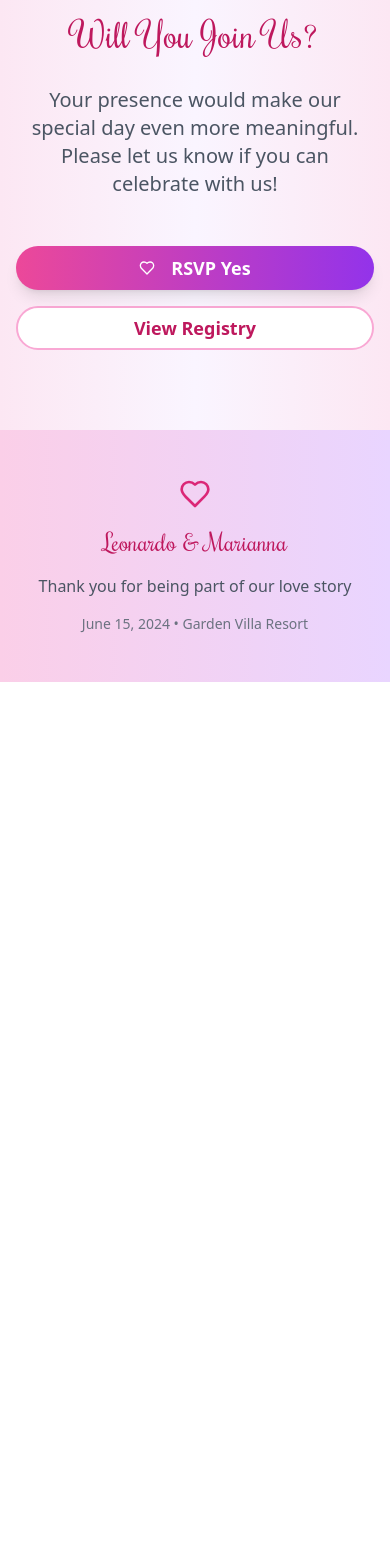
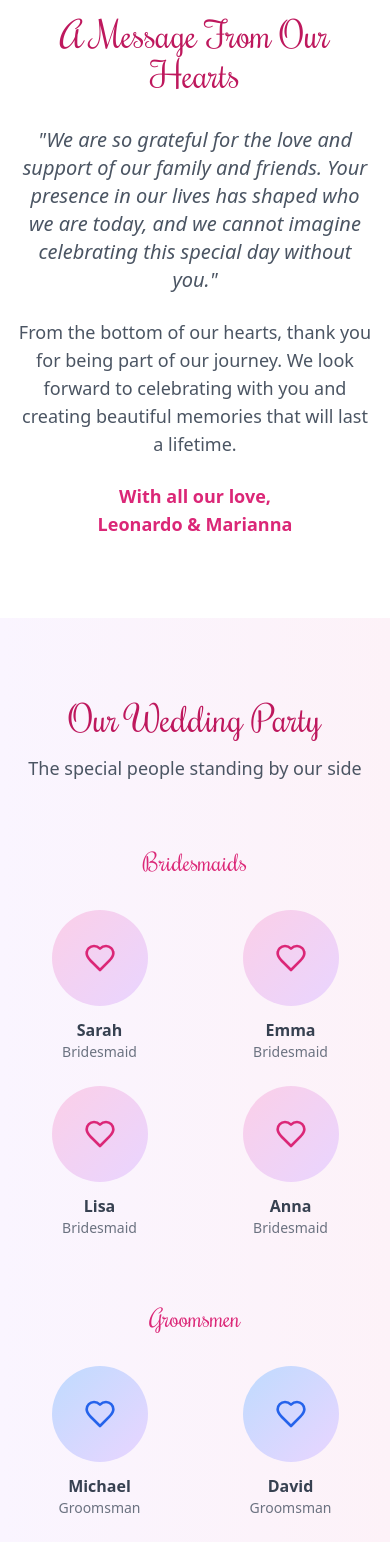
Before and after one commit to KwameGilbert/wedding, a React (Vite) app: page /wedding in a window 390 px wide. Shown: the part 5400-6942 px from the top of the page. Before the commit the page ends 6082 px from the top, so only its background shows below. Built offline with nearby package versions, Linux system fonts and the light colour scheme; the HTML template or start-up script is replaced by a standard one.

Commit message:
Add Greetings and People sections
cgen-f695b407f8fb48929e7e587177f8fd98

```diff
--- a/src/pages/Wedding.tsx
+++ b/src/pages/Wedding.tsx
@@ -286,6 +286,131 @@ const Wedding = () => {
         </div>
       </motion.section>
 
+      {/* Greetings Section */}
+      <motion.section
+        id="greeting-section"
+        variants={sectionVariants}
+        initial="hidden"
+        whileInView="visible"
+        viewport={{ once: true, margin: "-100px" }}
+        className="py-20 px-4 bg-white"
+      >
+        <div className="max-w-4xl mx-auto text-center">
+          <motion.h2
+            className="text-4xl md:text-5xl font-rochester text-pink-700 mb-8"
+            initial={{ opacity: 0, y: 20 }}
+            whileInView={{ opacity: 1, y: 0 }}
+            transition={{ duration: 0.8 }}
+          >
+            A Message From Our Hearts
+          </motion.h2>
+
+          <motion.div
+            className="space-y-6 text-lg text-gray-600"
+            initial={{ opacity: 0, y: 30 }}
+            whileInView={{ opacity: 1, y: 0 }}
+            transition={{ duration: 0.8, delay: 0.3 }}
+          >
+            <p className="text-xl italic">
+              "We are so grateful for the love and support of our family and
+              friends. Your presence in our lives has shaped who we are today,
+              and we cannot imagine celebrating this special day without you."
+            </p>
+            <p>
+              From the bottom of our hearts, thank you for being part of our
+              journey. We look forward to celebrating with you and creating
+              beautiful memories that will last a lifetime.
+            </p>
+            <p className="text-pink-600 font-semibold">
+              With all our love,
+              <br />
+              Leonardo & Marianna
+            </p>
+          </motion.div>
+        </div>
+      </motion.section>
+
+      {/* Bridesmaid & Groomsmen Section */}
+      <motion.section
+        id="people-section"
+        variants={sectionVariants}
+        initial="hidden"
+        whileInView="visible"
+        viewport={{ once: true, margin: "-100px" }}
+        className="py-20 px-4 bg-gradient-to-r from-purple-50 to-pink-50"
+      >
+        <div className="max-w-6xl mx-auto">
+          <div className="text-center mb-16">
+            <motion.h2
+              className="text-4xl md:text-5xl font-rochester text-pink-700 mb-4"
+              initial={{ opacity: 0, y: 20 }}
+              whileInView={{ opacity: 1, y: 0 }}
+              transition={{ duration: 0.8, delay: 0.2 }}
+            >
+              Our Wedding Party
+            </motion.h2>
+            <motion.p
+              className="text-lg text-gray-600"
+              initial={{ opacity: 0, y: 20 }}
+              whileInView={{ opacity: 1, y: 0 }}
+              transition={{ duration: 0.8, delay: 0.4 }}
+            >
+              The special people standing by our side
+            </motion.p>
+          </div>
+
+          <div className="grid grid-cols-1 lg:grid-cols-2 gap-16">
+            {/* Bridesmaids */}
+            <div>
+              <h3 className="text-2xl font-rochester text-pink-600 mb-8 text-center">
+                Bridesmaids
+              </h3>
+              <div className="grid grid-cols-2 gap-6">
+                {["Sarah", "Emma", "Lisa", "Anna"].map((name, index) => (
+                  <motion.div
+                    key={name}
+                    className="text-center"
+                    initial={{ opacity: 0, y: 30 }}
+                    whileInView={{ opacity: 1, y: 0 }}
+                    transition={{ duration: 0.6, delay: index * 0.1 }}
+                  >
+                    <div className="w-24 h-24 mx-auto mb-3 bg-gradient-to-br from-pink-200 to-purple-200 rounded-full flex items-center justify-center">
+                      <Heart className="w-8 h-8 text-pink-600" />
+                    </div>
+                    <h4 className="font-semibold text-gray-700">{name}</h4>
+                    <p className="text-sm text-gray-500">Bridesmaid</p>
+                  </motion.div>
+                ))}
+              </div>
+            </div>
+
+            {/* Groomsmen */}
+            <div>
+              <h3 className="text-2xl font-rochester text-pink-600 mb-8 text-center">
+                Groomsmen
+              </h3>
+              <div className="grid grid-cols-2 gap-6">
+                {["Michael", "David", "James", "Robert"].map((name, index) => (
+                  <motion.div
+                    key={name}
+                    className="text-center"
+                    initial={{ opacity: 0, y: 30 }}
+                    whileInView={{ opacity: 1, y: 0 }}
+                    transition={{ duration: 0.6, delay: index * 0.1 }}
+                  >
+                    <div className="w-24 h-24 mx-auto mb-3 bg-gradient-to-br from-blue-200 to-purple-200 rounded-full flex items-center justify-center">
+                      <Heart className="w-8 h-8 text-blue-600" />
+                    </div>
+                    <h4 className="font-semibold text-gray-700">{name}</h4>
+                    <p className="text-sm text-gray-500">Groomsman</p>
+                  </motion.div>
+                ))}
+              </div>
+            </div>
+          </div>
+        </div>
+      </motion.section>
+
       {/* RSVP Section */}
       <motion.section
         id="rsvp-section"
```
